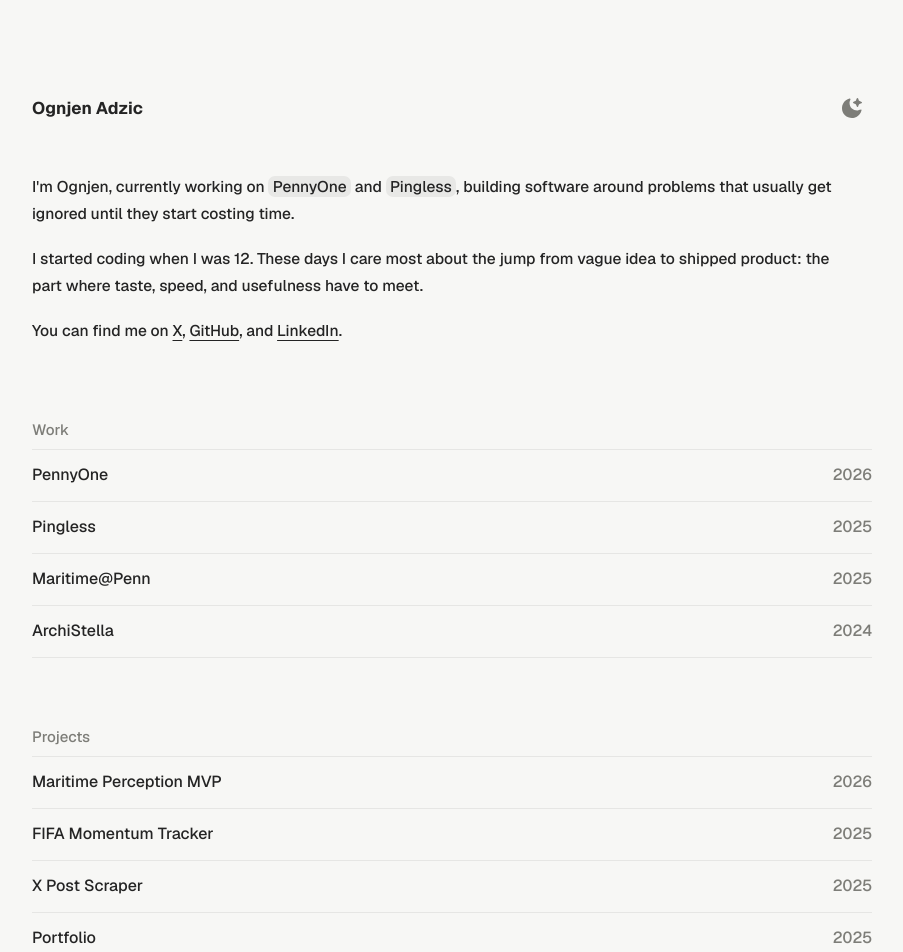
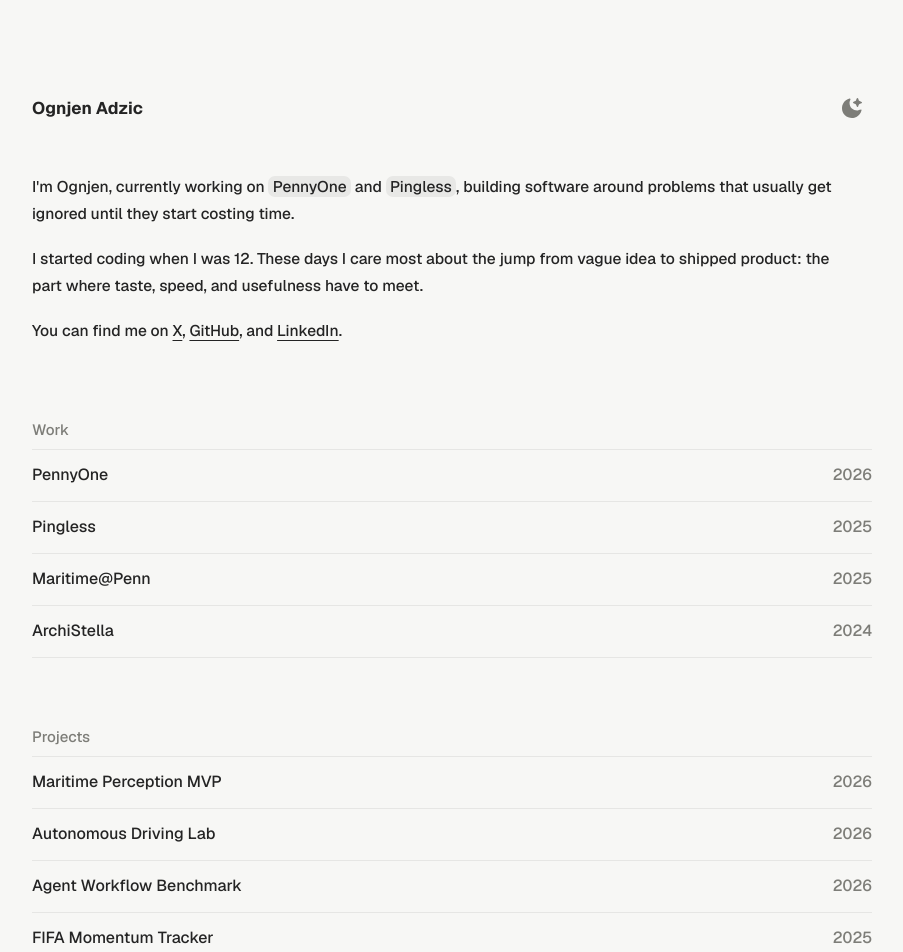
Before and after one commit to OgnjenAdzic28/portfolio, a Next.js app: page / in a window 1280 px wide. Shown: the top 952 px of the page, without its empty margins (188-1091 px from the left). Built offline with nearby package versions, Linux system fonts and the light colour scheme.

Commit message:
Update portfolio projects

```diff
--- a/src/app/page.tsx
+++ b/src/app/page.tsx
@@ -38,19 +38,19 @@ const projects = [
     href: "https://github.com/OgnjenAdzic28/maritime-perception-mvp",
   },
   {
+    name: "Autonomous Driving Lab",
+    year: "2026",
+    href: "https://github.com/OgnjenAdzic28/autonomous-perception-lab",
+  },
+  {
+    name: "Agent Workflow Benchmark",
+    year: "2026",
+    href: "https://github.com/OgnjenAdzic28/agent-workflow-benchmark",
+  },
+  {
     name: "FIFA Momentum Tracker",
     year: "2025",
     href: "https://github.com/OgnjenAdzic28/fifa-momentum-tracker",
-  },
-  {
-    name: "X Post Scraper",
-    year: "2025",
-    href: "https://github.com/OgnjenAdzic28/x-post-scraper-extension",
-  },
-  {
-    name: "Portfolio",
-    year: "2025",
-    href: "https://github.com/OgnjenAdzic28/portfolio",
   },
 ] satisfies ListItem[];
 
```
